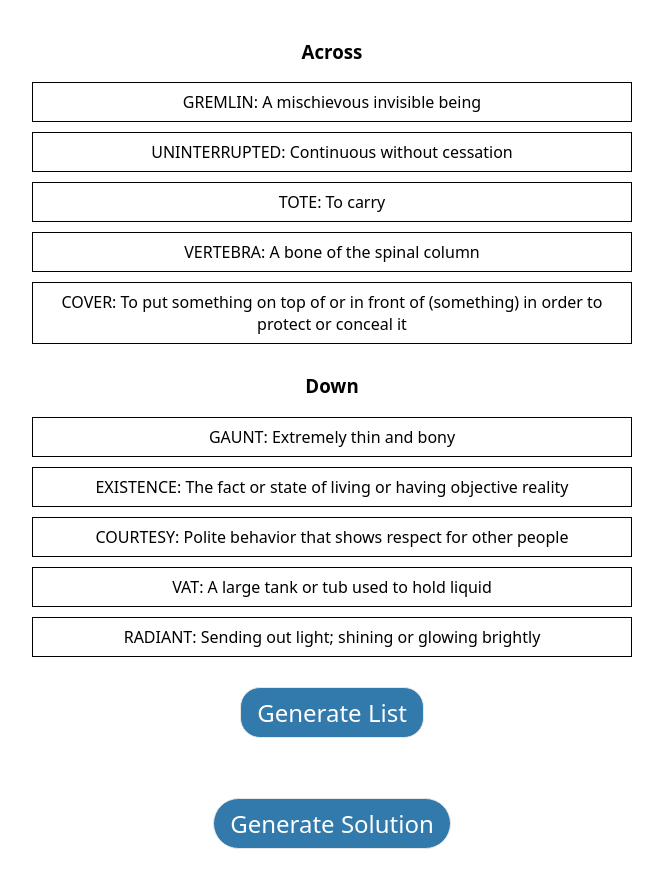
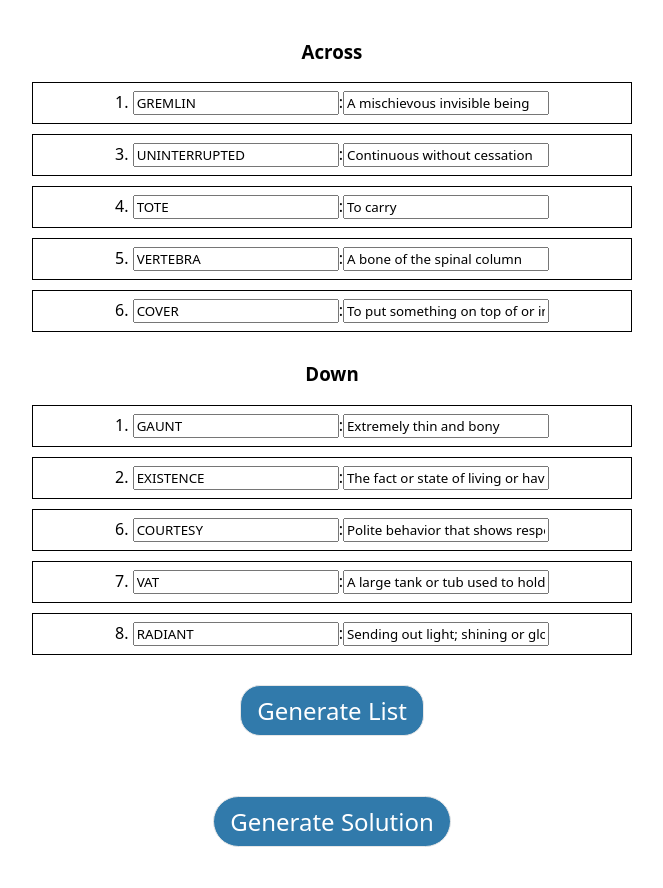
Before and after one commit to francescacallard/times-cross-word, a React (Create React App) app: page / in a window 1280 px wide. Both pictures are taken after a click on the button "Generate List". Shown: the top 888 px of the page, without its empty margins (308-971 px from the left). Built offline with nearby package versions, Linux system fonts and the light colour scheme.

Commit message:
now capabale of editing the text box

```diff
--- a/src/components/GenerateList/index.jsx
+++ b/src/components/GenerateList/index.jsx
@@ -5,20 +5,48 @@ import crosswordDataCorrect from 'components/GenerateSolution/constants'
 import { GenerateSolution } from 'components/GenerateSolution'
 
 export const GenerateList = () => {
- const { words, setWords, showList, setShowList } = useApp();
- const [listLoaded, setListLoaded] = useState(false);
+  const { words, setWords, showList, setShowList } = useApp();
+  const [listLoaded, setListLoaded] = useState(false);
 
   const generateList = () => {
-    // Extract words from crosswordDataCorrect
-    const extractedWords = crosswordDataCorrect.entries.map(entry => ({
+    const extractedWords = crosswordDataCorrect.entries.map((entry, index) => ({
+      id: `${entry.direction}-${entry.number}-${index}`,
       word: entry.word,
       clue: entry.clue,
-      direction: entry.direction
+      direction: entry.direction,
+      number: entry.number
     }));
 
     setWords(extractedWords);
     setShowList(true);
     setListLoaded(true);
+  }
+
+  const handleWordChange = (id, field, value) => {
+    const updatedWords = words.map(word =>
+      word.id === id ? { ...word, [field]: value } : word
+    );
+    setWords(updatedWords);
+  }
+
+  const renderWordList = (direction) => {
+    return words
+      .filter(word => word.direction === direction)
+      .sort((a, b) => a.number - b.number)
+      .map((word) => (
+        <div key={word.id} className='word-item'>
+          <span>{word.number}. </span>
+          <input
+            value={word.word}
+            onChange={(e) => handleWordChange(word.id, 'word', e.target.value)}
+          />
+          :
+          <input
+            value={word.clue}
+            onChange={(e) => handleWordChange(word.id, 'clue', e.target.value)}
+          />
+        </div>
+      ));
   }
 
   return (
@@ -32,19 +60,11 @@ export const GenerateList = () => {
         <div className='word-list'>
           <div className='list-column'>
             <h3>Across</h3>
-            {words.filter(word => word.direction === 'across').map((word, index) => (
-              <div key={`across-${index}`} className='word-item'>
-                {word.word}: {word.clue}
-              </div>
-            ))}
+            {renderWordList('across')}
           </div>
           <div className='list-column'>
             <h3>Down</h3>
-            {words.filter(word => word.direction === 'down').map((word, index) => (
-              <div key={`down-${index}`} className='word-item'>
-                {word.word}: {word.clue}
-              </div>
-            ))}
+            {renderWordList('down')}
           </div>
         </div>
       )}
--- a/src/routes/constants.ts
+++ b/src/routes/constants.ts
@@ -1,3 +1,4 @@
 export enum Routes {
-  Index = '/'
+  Index = '/',
+  CrossWordSolution = '/crossword-solution'
 }
```
